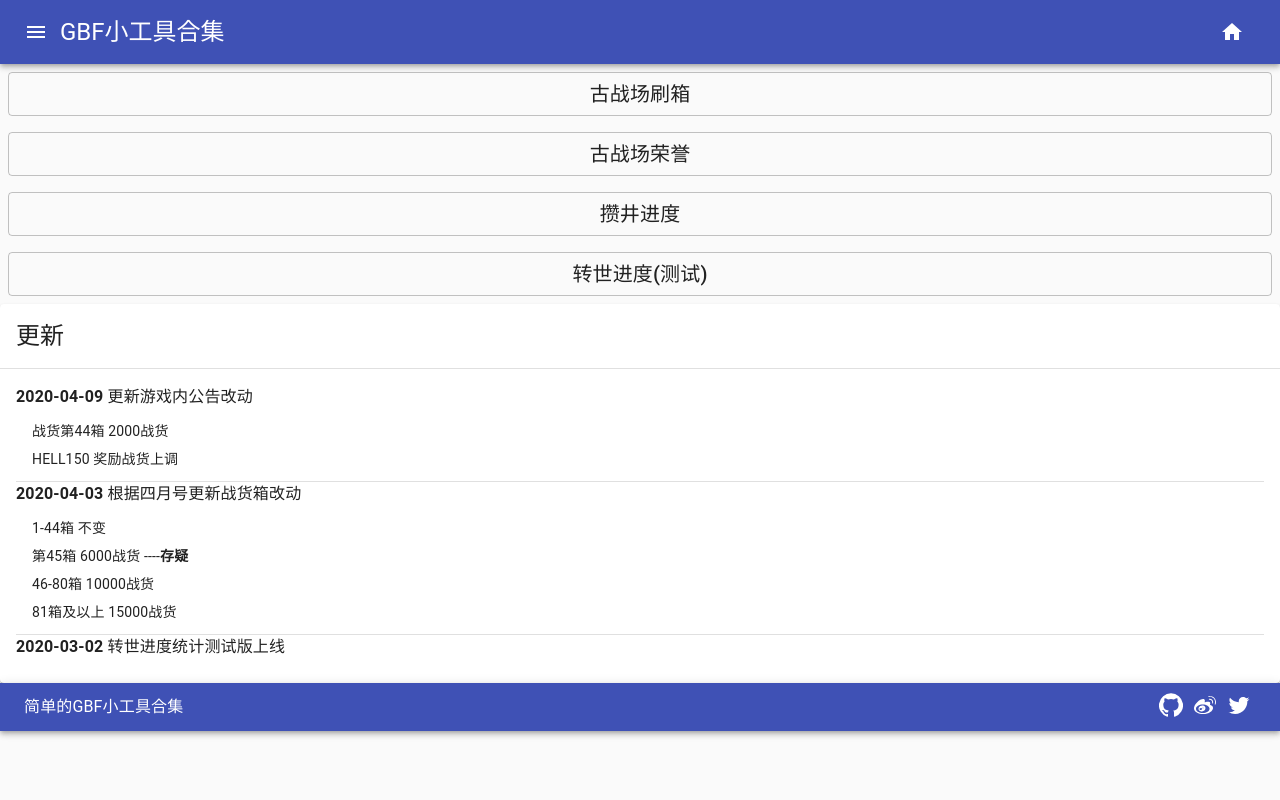
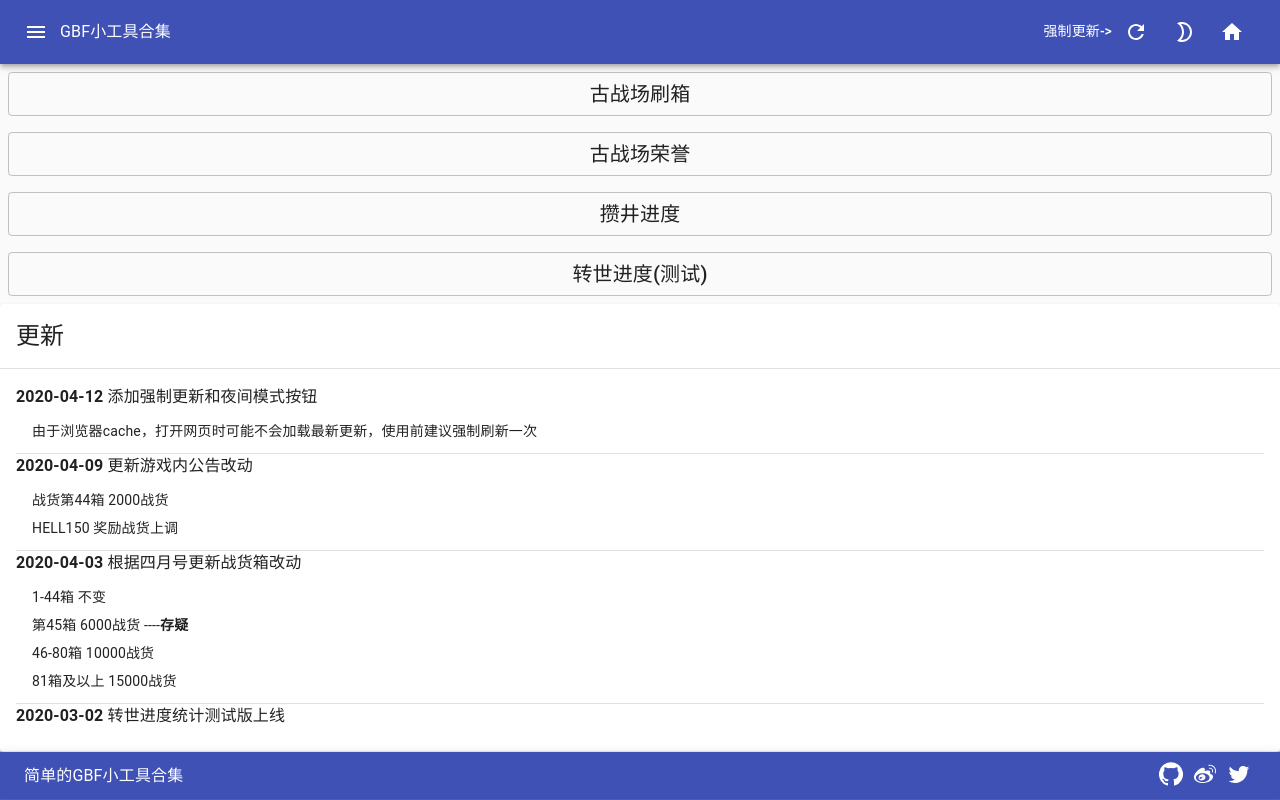
Before and after one commit to niccolozy/gbf-tools, a React (Create React App) app: page / in a window 1280 px wide. Built offline with nearby package versions, Linux system fonts and the light colour scheme.

Commit message:
Add force reload and dark mode to header

```diff
--- a/src/App.js
+++ b/src/App.js
@@ -1,4 +1,4 @@
-import React, { useState } from "react";
+import React, { useState, useEffect } from "react";
 import { Grid, CssBaseline } from "@material-ui/core";
 import { createMuiTheme, ThemeProvider } from "@material-ui/core/styles";
 import Header from "./components/layout/Header";
@@ -15,40 +15,48 @@ const Honor = 1;
 const SPARK = 2;
 const ARCARUM = 3;
 
-const theme = createMuiTheme({
+const lightTheme = createMuiTheme({
   palette: {
     type: "light",
-    // primary: {
-    //   main: '#00AAE1',
-    //   dark: '#143C8C',
-    //   contrastText: '#fff',
-    // },
-    // secondary: {
-    //   main: '#64B42D',
-    //   dark: '#008732',
-    //   contrastText: '#fff',
-    // },
-    // error: {
-    //   main: '#BD0043',
-    //   contrastText: '#fff',
-    // },
-    // divider: '#D7D6D5',
     background: {
       light: "#f0f0f0"
     }
   }
 });
 
+const darkTheme = createMuiTheme({
+  palette: {
+    type: "dark"
+  }
+});
+
 function App(props) {
   const [currentTool, setCurrentTool] = useState(-1);
+  const [currentTheme, setcurrentTheme] = useState("light");
+
+  useEffect(() => {
+    let storedTheme = JSON.parse(localStorage.getItem("currentTheme"));
+    if (storedTheme !== null) {
+      setcurrentTheme(storedTheme);
+    }
+  }, []);
+
+  useEffect(() => {
+    localStorage.setItem("currentTheme", JSON.stringify(currentTheme));
+  }, [currentTheme]);
 
   const onToolSelected = (e, index) => {
     setCurrentTool(index);
   };
 
+  const onThemeToggled = (e, isLight) => {
+    if (isLight) setcurrentTheme("dark");
+    else setcurrentTheme("light");
+  };
+
   return (
     <>
-      <ThemeProvider theme={theme}>
+      <ThemeProvider theme={currentTheme === "light" ? lightTheme : darkTheme}>
         <CssBaseline />
         <Grid container>
           <Grid item xs={12}>
@@ -59,7 +67,9 @@ function App(props) {
                   ? "GBF小工具合集"
                   : props.tools[currentTool]
               }
+              currentTheme={currentTheme}
               onItemClicked={onToolSelected}
+              onThemeToggled={onThemeToggled}
             />
           </Grid>
           <Grid item xs={12}>
--- a/src/components/ToolList/index.js
+++ b/src/components/ToolList/index.js
@@ -39,14 +39,24 @@ export default function ToolList({ tools, onClick }) {
           <Divider />
           <CardContent>
             <Typography variant="body1">
+              <b>2020-04-12</b> 添加强制更新和夜间模式按钮{" "}
+            </Typography>
+            <List dense={true}>
+              <ListItem>
+                由于浏览器cache，打开网页时可能不会加载最新更新，使用前建议强制刷新一次
+              </ListItem>
+            </List>
+            <Divider />
+
+            <Typography variant="body1">
               <b>2020-04-09</b> 更新游戏内公告改动{" "}
             </Typography>
             <List dense={true}>
               <ListItem>战货第44箱 2000战货</ListItem>
               <ListItem>HELL150 奖励战货上调</ListItem>
             </List>
+            <Divider />
 
-            <Divider />
             <Typography variant="body1">
               <b>2020-04-03</b> 根据四月号更新战货箱改动{" "}
             </Typography>
@@ -58,7 +68,6 @@ export default function ToolList({ tools, onClick }) {
               <ListItem>46-80箱 10000战货</ListItem>
               <ListItem>81箱及以上 15000战货</ListItem>
             </List>
-
             <Divider />
 
             <Typography variant="body1">
--- a/src/components/layout/Header.js
+++ b/src/components/layout/Header.js
@@ -13,6 +13,9 @@ import {
 import MenuIcon from "@material-ui/icons/Menu";
 import HomeIcon from "@material-ui/icons/Home";
 import ChevronLeftIcon from "@material-ui/icons/ChevronLeft";
+import RefreshIcon from "@material-ui/icons/Refresh";
+import Brightness5OutlinedIcon from "@material-ui/icons/Brightness5Outlined";
+import Brightness2OutlinedIcon from "@material-ui/icons/Brightness2Outlined";
 
 class Header extends Component {
   constructor(props) {
@@ -39,10 +42,15 @@ class Header extends Component {
     this.props.onItemClicked(e, -1);
   };
 
+  handleThemeToggle = e => {
+    this.props.onThemeToggled(e, this.props.currentTheme === "light");
+  };
+
   render() {
     const handleDrawerOpen = this.handleDrawerOpen;
     const handleDrawerClose = this.handleDrawerClose;
     const handleHomeClick = this.handleHomeClick;
+    const handleThemeToggle = this.handleThemeToggle;
     const open = this.state.open;
     return (
       <>
@@ -51,9 +59,23 @@ class Header extends Component {
             <IconButton color="inherit" edge="start" onClick={handleDrawerOpen}>
               <MenuIcon />
             </IconButton>
-            <Typography variant="h5" style={{ flexGrow: 1 }}>
+            <Typography variant="subtitle1" style={{ flexGrow: 1 }}>
               {this.props.currentTool}
             </Typography>
+            <Typography variant="subtitle2">强制更新-></Typography>
+            <IconButton
+              color="inherit"
+              onClick={() => window.location.reload(true)}
+            >
+              <RefreshIcon />
+            </IconButton>
+            <IconButton color="inherit" onClick={handleThemeToggle}>
+              {this.props.currentTheme === "light" ? (
+                <Brightness2OutlinedIcon />
+              ) : (
+                <Brightness5OutlinedIcon />
+              )}
+            </IconButton>
             <IconButton color="inherit" onClick={handleHomeClick}>
               <HomeIcon />
             </IconButton>
```
